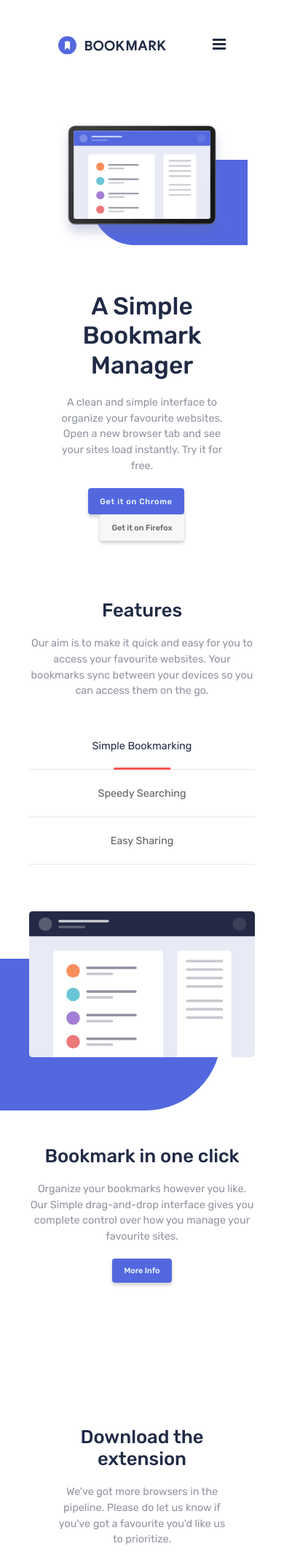
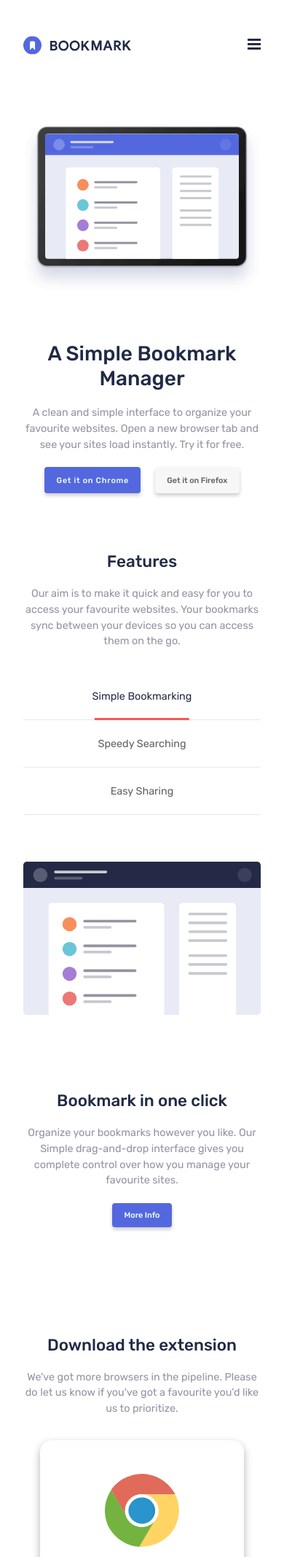
Before and after one commit to jaredschiller/bookmark-landing-page, a PHP site: page / in a window 390 px wide. Shown: the top 2134 px of the page at 73% size. Run offline with PHP 8.4, Linux system fonts and the light colour scheme.

Commit message:
Continuing to add mobile responsiveness to style using media queries

```diff
--- a/css/style.css
+++ b/css/style.css
@@ -19,7 +19,7 @@ html {
 
 body {
   box-sizing: border-box;
-  margin: auto; }
+  overflow-x: hidden; }
 
 .u-margin-top-xs {
   margin-top: 1.5rem !important; }
@@ -61,10 +61,10 @@ body {
   margin-bottom: 8rem !important; }
 
 .u-margin-top-xxl {
-  margin-top: 20rem !important; }
+  margin-top: 16rem !important; }
 
 .u-margin-bottom-xxl {
-  margin-bottom: 20rem !important; }
+  margin-bottom: 14rem !important; }
 
 .u-letterspacing-small {
   letter-spacing: .75px !important; }
@@ -95,6 +95,9 @@ body {
   @media only screen and (max-width: 68.75em) {
     .heading-primary {
       font-size: 4.2rem; } }
+  @media only screen and (max-width: 29.6875em) {
+    .heading-primary {
+      font-size: 3.5rem; } }
 
 .heading-secondary {
   font-size: 3.2rem;
@@ -102,6 +105,9 @@ body {
   color: #202a45; }
   .heading-secondary--white {
     color: #fff; }
+  @media only screen and (max-width: 29.6875em) {
+    .heading-secondary {
+      font-size: 2.8rem; } }
 
 .heading-tertiary {
   font-size: 2rem;
@@ -222,6 +228,7 @@ body {
     .decorative-image--right img {
       width: 100%; }
     .decorative-image--right div {
+      display: none;
       right: 0;
       border-top-left-radius: 200px;
       border-bottom-left-radius: 200px; }
@@ -241,6 +248,7 @@ body {
       padding-bottom: 7rem;
       max-width: 55rem; }
     .decorative-image--left div {
+      display: none;
       left: 0;
       border-top-right-radius: 200px;
       border-bottom-right-radius: 200px;
@@ -294,7 +319,7 @@ body {
       transform: translateX(-50%); }
       @media only screen and (max-width: 600px) {
         .feature-menu-item--active::after {
-          width: 25%; } }
+          width: 40%; } }
     .feature-menu-item--active a:hover {
       color: #252b46; }
   .feature-menu-item__link {
@@ -367,17 +392,8 @@ body {
   background-color: #fff; }
   @media only screen and (max-width: 53.125em) {
     .header {
-      padding-left: 10rem;
-      padding-right: 10rem; } }
-  .header::before {
-    content: "";
-    background-color: #5368df;
-    position: absolute;
-    bottom: 0;
-    right: 0;
-    height: 70%;
-    width: 50%;
-    z-index: -1; }
+      padding-left: 4rem;
+      padding-right: 4rem; } }
   .header__text-box {
     max-width: 57rem;
     transform: translateY(-2rem); }
@@ -412,26 +428,38 @@ body {
   align-items: center; }
   @media only screen and (max-width: 53.125em) {
     .navigation {
-      padding-left: 10rem;
-      padding-right: 10rem; } }
+      padding-left: 4rem;
+      padding-right: 4rem; } }
   .navigation--top {
     justify-content: space-between;
     padding-top: 6rem;
     padding-bottom: 6rem;
     margin-bottom: 6rem;
     color: #202a45; }
+    @media only screen and (max-width: 43.75em) {
+      .navigation--top .navigation__list {
+        display: none; } }
   .navigation--bottom {
     justify-content: flex-start;
-    align-items: center;
     color: #fff;
     padding-top: 3.5rem;
     padding-bottom: 3.5rem; }
+    @media only screen and (max-width: 37.5em) {
+      .navigation--bottom {
+        flex-direction: column; } }
+    @media only screen and (max-width: 37.5em) {
+      .navigation--bottom .navigation__logo-image {
+        margin-right: 0;
+        margin-bottom: 4rem; } }
+  @media only screen and (max-width: 37.5em) {
+    .navigation__list {
+      display: flex;
+      flex-direction: column;
+      align-items: center;
+      margin-bottom: 4rem; } }
   .navigation__logo-image {
     margin-right: 6rem;
     transform: translateY(0.2rem); }
-  @media only screen and (max-width: 43.75em) {
-    .navigation__list {
-      display: none; } }
   .navigation__item {
     display: inline-block; }
     .navigation__item:not(:last-child) {
@@ -521,8 +568,12 @@ body {
 .section-features-top {
   max-width: 1440px;
   margin: 0 auto;
-  padding-left: 5rem;
-  padding-right: 5rem; }
+  padding-left: 17rem;
+  padding-right: 17rem; }
+  @media only screen and (max-width: 53.125em) {
+    .section-features-top {
+      padding-left: 4rem;
+      padding-right: 4rem; } }
   .section-features-top__menu-box {
     display: flex;
     justify-content: center;
@@ -535,24 +586,25 @@ body {
 .section-features-bottom {
   max-width: 1440px;
   margin: 0 auto;
+  padding-left: 17rem;
+  padding-right: 17rem;
+  padding-left: 0;
+  padding-right: 0;
   display: flex;
   justify-content: space-between;
   align-items: center;
-  background-color: #fff;
-  padding-left: 5rem;
-  padding-right: 5rem; }
+  background-color: #fff; }
+  @media only screen and (max-width: 53.125em) {
+    .section-features-bottom {
+      padding-left: 4rem;
+      padding-right: 4rem; } }
   @media only screen and (max-width: 53.125em) {
     .section-features-bottom {
       flex-direction: column; } }
-  .section-features-bottom::before {
-    content: "";
-    background-color: #5368df;
-    position: absolute;
-    bottom: 0;
-    left: 0;
-    height: 70%;
-    width: 20%;
-    z-index: -1; }
+  @media only screen and (max-width: 43.75em) {
+    .section-features-bottom {
+      padding-left: 4rem;
+      padding-right: 4rem; } }
   .section-features-bottom__text-box {
     max-width: 45rem;
     transform: translateY(-4.5rem);
@@ -560,7 +612,7 @@ body {
     margin-left: 5rem; }
     @media only screen and (max-width: 53.125em) {
       .section-features-bottom__text-box {
-        margin-top: 12rem;
+        margin-top: 10rem;
         margin-right: 0;
         margin-left: 0;
         display: flex;
@@ -576,8 +628,8 @@ body {
   padding: 0; }
   @media only screen and (max-width: 53.125em) {
     .section-download {
-      padding-left: 10rem;
-      padding-right: 10rem; } }
+      padding-left: 4rem;
+      padding-right: 4rem; } }
   .section-download__browser-cards {
     display: flex;
     justify-content: space-evenly;
--- a/index.html
+++ b/index.html
@@ -3,21 +3,17 @@
 
 <head>
   <meta charset="UTF-8">
-  <meta name="viewport" content="width=device-width, initial-scale=1.0"><!-- displays site properly based on user's device -->
+  <meta name="viewport" content="width=device-width, initial-scale=1.0">
   <link rel="icon" type="image/png" sizes="32x32" href="./images/favicon-32x32.png">
   <link href="https://fonts.googleapis.com/css?family=Rubik:400,500&display=swap" rel="stylesheet">
   <link rel="stylesheet" type="text/css" href="css/style.css">
   <title>Frontend Mentor | Bookmark landing page</title>
-
-
-
 </head>
 
 <body>
+  <div class="background-container background-container--clear">
 
-  <div class="background-container background-container--clear"><!-- For NAVIGATION BLOCK -->
-
-    <nav class="navigation navigation--top">
+   <nav class="navigation navigation--top">
 
       <svg class="navigation__logo-image logo-image" width="148" height="25" xmlns="http://www.w3.org/2000/svg">
         <g fill="none" fill-rule="evenodd">
@@ -69,18 +65,13 @@
                   <svg xmlns="http://www.w3.org/2000/svg" width="24" height="20"><path fill="#FFF" fill-rule="evenodd" d="M24 2.557a9.83 9.83 0 0 1-2.828.775A4.932 4.932 0 0 0 23.337.608a9.864 9.864 0 0 1-3.127 1.195A4.916 4.916 0 0 0 16.616.248c-3.179 0-5.515 2.966-4.797 6.045A13.978 13.978 0 0 1 1.671 1.149a4.93 4.93 0 0 0 1.523 6.574 4.903 4.903 0 0 1-2.229-.616c-.054 2.281 1.581 4.415 3.949 4.89a4.935 4.935 0 0 1-2.224.084 4.928 4.928 0 0 0 4.6 3.419A9.9 9.9 0 0 1 0 17.54a13.94 13.94 0 0 0 7.548 2.212c9.142 0 14.307-7.721 13.995-14.646A10.025 10.025 0 0 0 24 2.557z"/></svg>
                </div>
             </div>
-
          </div>
       </div>
-
-
-
-
     </nav>
 
-  </div><!-- END NAVIGATION .background-container -->
+  </div>
 
-  <div class="background-container background-container--clear u-margin-bottom-xl"> <!--For HEADER BLOCK-->
+  <div class="background-container background-container--clear u-margin-bottom-xl">
 
     <header class="header">
 
@@ -103,14 +94,13 @@
       </div>
 
     </header>
-  </div><!-- END HEADER .background-container -->
+  </div>
 
 
   <main class="main">
 
-    <!-- ====================================================================== -->
-    <!-- FEATURES (TOP) SECTION -->
-    <div class="background-container background-container--clear u-margin-bottom-xl"><!-- FOR TOP FEATURES BLOCK -->
+
+    <div class="background-container background-container--clear u-margin-bottom-xl">
 
       <div class="section-features-top">
 
@@ -133,10 +123,10 @@
 
         </ul>
 
-      </div><!--End .section-features-top -->
-    </div><!-- END  FEATURES (TOP) SECTION .background-container -->
+      </div>
+    </div>
 
-    <!-- FEATURES (BOTTOM) SECTION -->
+
     <div class="background-container background-container--clear u-margin-bottom-xxl">
       <div class="section-features-bottom">
 
@@ -155,12 +145,10 @@
         </div>
 
       </div>
-    </div><!-- END FEATURES (BOTTOM) SECTION .background-container -->
+    </div>
 
 
 
-    <!-- ====================================================================== -->
-    <!-- DOWNLOAD SECTION -->
     <div class="background-container background-container--clear u-margin-bottom-xxl">
 
       <div class="section-download">
@@ -252,12 +240,11 @@
         </div>
       </div>
 
-    </div><!-- END DOWNLOAD .background-container -->
+    </div>
 
 
-    <!-- ====================================================================== -->
-    <!-- FAQ SECTION -->
-    <div class="background-container background-container--clear u-margin-bottom-xl"> <!-- FOR FAQ BLOCK -->
+
+    <div class="background-container background-container--clear u-margin-bottom-xl">
 
       <div class="section-faq">
 
@@ -266,7 +253,7 @@
           <p class="paragraph paragraph--h2">Here are some of our FAQs. If you have any other questions you'd like answered please feel free to email us.</p>
         </div>
 
-        <!-- <div class="section-faq__accordion-box"> -->
+
            <ul class="accordion">
               <li class="accordion__item">
 
@@ -312,15 +299,14 @@
 
             </li>
            </ul>
-        <!-- </div> -->
+
 
       </div>
 
-    </div><!-- END FAQ .background-container -->
+    </div>
 
 
-    <!-- ====================================================================== -->
-    <!-- SUBSCRIBE SECTION -->
+
     <div class="background-container background-container--blue">
 
       <div class="section-subscribe">
@@ -335,12 +321,11 @@
 
       </div>
 
-    </div><!-- END SUBSCRIBE .background-container -->
+    </div>
 
   </main>
 
-  <!-- ====================================================================== -->
-  <!-- FOOTER SECTION -->
+
   <div class="background-container background-container--dark-blue">
 
     <nav class="navigation navigation--bottom">
@@ -376,7 +361,7 @@
 
     </nav>
 
-  </div><!-- END FOOTER .background-container -->
+  </div>
 
 
   <script language="javascript" type="text/javascript">
@@ -497,6 +482,7 @@
          // Return the elements 'natural' height
          return scrollHeight;
       }
+
   </script>
 </body>
 </html>
--- a/sass/abstracts/_mixins.scss
+++ b/sass/abstracts/_mixins.scss
@@ -5,8 +5,7 @@
   padding-right: 17rem;
 
   @media only screen and (max-width: $bp-smd) {
-   padding-left: 10rem;
-   padding-right: 10rem;
+      padding-left: 4rem;
+      padding-right: 4rem;
+   }
 }
-
-}
--- a/sass/abstracts/_variables.scss
+++ b/sass/abstracts/_variables.scss
@@ -19,8 +19,8 @@ $default-font-size: 1.8rem;
 // MEDIA BREAKPOINTS
 $bp-xl: 81.25em;     // 1300px
 $bp-lg: 68.75em;     // 1100px
-$bp-md: 59.375em;      // 950px
+$bp-md: 59.375em;    // 950px
 $bp-smd: 53.125em;   // 850px
-$bp-sm: 43.75em;       // 700px
-// $bp-xs: 25em;        // 400px
+$bp-sm: 43.75em;     // 700px
+$bp-xs: 29.6875em;   // 475px
 // $bp-xxs: 21.875em;   // 350px
--- a/sass/base/_base.scss
+++ b/sass/base/_base.scss
@@ -11,7 +11,7 @@
 }
 
 html {
-    font-size: 62.5%; // 10px = 1rem
+   font-size: 62.5%; // 10px = 1rem
 
    @media only screen and (max-width: $bp-xl) {
       font-size: 56.25%; // 9px = 1rem
@@ -20,10 +20,9 @@ html {
    @media only screen and (max-width: $bp-lg) {
       font-size: 50%; // 8px = 1rem
    }
-
 }
 
 body {
     box-sizing: border-box;
-    margin: auto;
+    overflow-x:hidden;
 }
--- a/sass/base/_typography.scss
+++ b/sass/base/_typography.scss
@@ -16,6 +16,11 @@ body {
    font-size: 4.2rem;
 
   }
+
+  @media only screen and (max-width: $bp-xs) {
+   font-size: 3.5rem;
+
+  }
 }
 
 .heading-secondary {
@@ -26,6 +31,10 @@ body {
   &--white {
     color: $color-white
   }
+
+  @media only screen and (max-width: $bp-xs) {
+   font-size: 2.8rem;
+}
 }
 
 .heading-tertiary {
--- a/sass/base/_utilities.scss
+++ b/sass/base/_utilities.scss
@@ -19,8 +19,8 @@
 .u-margin-top-xl { margin-top: 8rem !important;}
 .u-margin-bottom-xl { margin-bottom: 8rem !important;}
 
-.u-margin-top-xxl { margin-top: 20rem !important;}
-.u-margin-bottom-xxl { margin-bottom: 20rem !important;}
+.u-margin-top-xxl { margin-top: 16rem !important;}
+.u-margin-bottom-xxl { margin-bottom: 14rem !important;}
 
 
 // Font & text related
--- a/sass/components/_decorative-image.scss
+++ b/sass/components/_decorative-image.scss
@@ -32,6 +32,7 @@
       }
 
       & div {
+         display: none;
          right: 0; //right only
          border-top-left-radius: 200px; //right only
          border-bottom-left-radius: 200px; //right only
@@ -65,6 +66,7 @@
       }
 
       & div {
+         display: none;
          left: 0; //left only
          border-top-right-radius: 200px; //left only
          border-bottom-right-radius: 200px; //left only
--- a/sass/components/_email-form.scss
+++ b/sass/components/_email-form.scss
@@ -1,8 +1,18 @@
 .email-form {
+   display: flex;
+   align-items: center;
+   justify-content: center;
+
     font-family: inherit;
     font-size: 1.5rem;
     letter-spacing: 2px;
     font-weight: 500;
+    margin: 0 auto;
+
+    @media only screen and (max-width: $bp-xs) {
+      flex-direction: column;
+   }
+
 
   &__email {
   padding: 1.7rem 11rem 1.6rem 2rem;
@@ -18,10 +28,22 @@
       font-weight: 500;
       color: rgba($greyish-blue, .6);
     }
+
+    @media only screen and (max-width: $bp-xs) {
+      margin-bottom: 2rem;
+      margin-right: 0;
+      width: 100%;
+      max-width: 38rem;
+   }
   }//End .email-form__email
 
   &__submit {
     padding: 1.5rem 2rem;
     font-size: 1.35rem;
+
+    @media only screen and (max-width: $bp-xs) {
+      width: 100%;
+      max-width: 38rem;
+   }
   }
 }//End .email-form
--- a/sass/components/_feature-menu-item.scss
+++ b/sass/components/_feature-menu-item.scss
@@ -20,7 +20,7 @@
       transform: translateX(-50%);
 
       @media only screen and (max-width: 600px) {
-         width: 25%;
+         width: 40%;
       }
     }
 
--- a/sass/layout/_header.scss
+++ b/sass/layout/_header.scss
@@ -1,4 +1,5 @@
 .header {
+
   @include max-width-content;
   padding-right: 0;
   display: flex;
@@ -9,17 +10,17 @@
 
 
 
-  &::before {
-    content: "";
-    background-color: $primary-soft-blue;
-    position: absolute;
-    bottom: 0;
-    right: 0;
-    height: 70%;
-    width: 50%;
-    z-index: -1;
+//   &::before {
+//     content: "";
+//     background-color: $primary-soft-blue;
+//     position: absolute;
+//     bottom: 0;
+//     right: 0;
+//     height: 70%;
+//     width: 50%;
+//     z-index: -1;
 
-  }
+//   }
 
 
   &__text-box {
@@ -31,9 +32,7 @@
          flex-direction: column;
          align-items: center;
          text-align: center;
-
          margin-top: 10rem;
-
       }
   }
 
--- a/sass/layout/_navigation.scss
+++ b/sass/layout/_navigation.scss
@@ -11,29 +11,48 @@
       margin-bottom: 6rem;
       color: $color-black;
 
+      & .navigation__list {
+         @media only screen and (max-width: $bp-sm) {
+            display: none;
+         }
+      }
   }
 
   &--bottom {
       justify-content: flex-start;
-    align-items: center;
+
       color: $color-white;
       padding-top: 3.5rem;
       padding-bottom: 3.5rem;
+
+      @media only screen and (max-width: 37.5em) {
+         flex-direction: column;
       }
 
-  &__logo-box {
+      .navigation__logo-image {
+         @media only screen and (max-width: 37.5em) {
+            margin-right: 0;
+            margin-bottom: 4rem;
+         }
+      }
+   }
 
+
+   &__list {
+      @media only screen and (max-width: 37.5em) {
+         display: flex;
+         flex-direction: column;
+         align-items: center;
+         margin-bottom: 4rem;
+
+      }
    }
 
   &__logo-image {
     margin-right: 6rem;
     transform: translateY(.2rem);
-  }
 
-  &__list {
-      @media only screen and (max-width: $bp-sm) {
-         display: none;
-      }
+
   }
 
   &__item {
@@ -45,11 +64,18 @@
       @media only screen and (max-width: $bp-lg) {
          margin-right: 2rem;
       }
+
+      @media only screen and (max-width: 37.5em) {
+         margin: 0;
+         margin-bottom: 3rem;
+         display: flex;
+         align-items: center;
+      }
     }
   }
 
   &__link {
-    font-size: 1.35rem;
+    font-size: 1.5rem;
     font-weight: 400;
     letter-spacing: 1.4px;
     text-decoration: none;
@@ -60,10 +86,29 @@
     &:hover {
        color: $primary-soft-red;
     }
+
+    @media only screen and (max-width: 37.5em) {
+      display: flex;
+      align-items: center;
+   }
   }
 
   &__social-list {
     margin-left: auto;
+
+    @media only screen and (max-width: 37.5em) {
+      margin-left: 0;
+      width: 10rem;
+
+      display: flex;
+      justify-content: space-between;
+      align-items: center;
+
+      & .navigation__item {
+         margin-bottom: 0;
+      }
+
+   }
   }
 
   &__social-icon {
@@ -73,6 +118,9 @@
         }
      }
   }
+
+  // =====================================
+  // =====================================
 
    &__mobile-hamburger {
       display: none;
@@ -166,8 +214,6 @@
       align-items: center;
 
       min-width: 10rem;;
-
-
    }
 
 }//End .navigation
--- a/sass/pages/_home.scss
+++ b/sass/pages/_home.scss
@@ -1,8 +1,5 @@
 .section-features-top {
-   max-width: 1440px; //change to em?
-   margin: 0 auto;
-   padding-left: 5rem;
-   padding-right: 5rem;
+   @include max-width-content;
 
    &__menu-box {
       display: flex;
@@ -14,33 +11,25 @@
          flex-direction: column;
       }
    }
-
 }
 
 .section-features-bottom {
-   max-width: 1440px; //change to em?
-   margin: 0 auto;
+   @include max-width-content;
+   padding-left: 0;
+   padding-right: 0;
    display: flex;
    justify-content: space-between;
    align-items: center;
    background-color: $color-white;
-   padding-left: 5rem;
-   padding-right: 5rem;
 
    @media only screen and (max-width: $bp-smd) {
       flex-direction: column;
    }
 
-   &::before {
-      content: "";
-      background-color: $primary-soft-blue;
-      position: absolute;
-      bottom: 0;
-      left: 0;
-      height: 70%;
-      width: 20%;
-      z-index: -1;
-    }
+   @media only screen and (max-width: $bp-sm) {
+      padding-left: 4rem;
+      padding-right: 4rem;
+   }
 
    &__text-box {
       max-width: 45rem;
@@ -49,7 +38,7 @@
       margin-left: 5rem;
 
       @media only screen and (max-width: $bp-smd) {
-         margin-top: 12rem;
+         margin-top: 10rem;
          margin-right: 0;
          margin-left: 0;
 
@@ -104,7 +93,7 @@
    &__stat {
       text-transform: uppercase;
       letter-spacing: .5rem;
-      font-size: 1.2rem;
+      font-size: 1.4rem;
       font-weight: 400;
 
       & + h2 {
```
Also changed, not shown: other parts of css/style.css (+43 -7 lines). Lines whose indentation alone changed are shown as unchanged.
